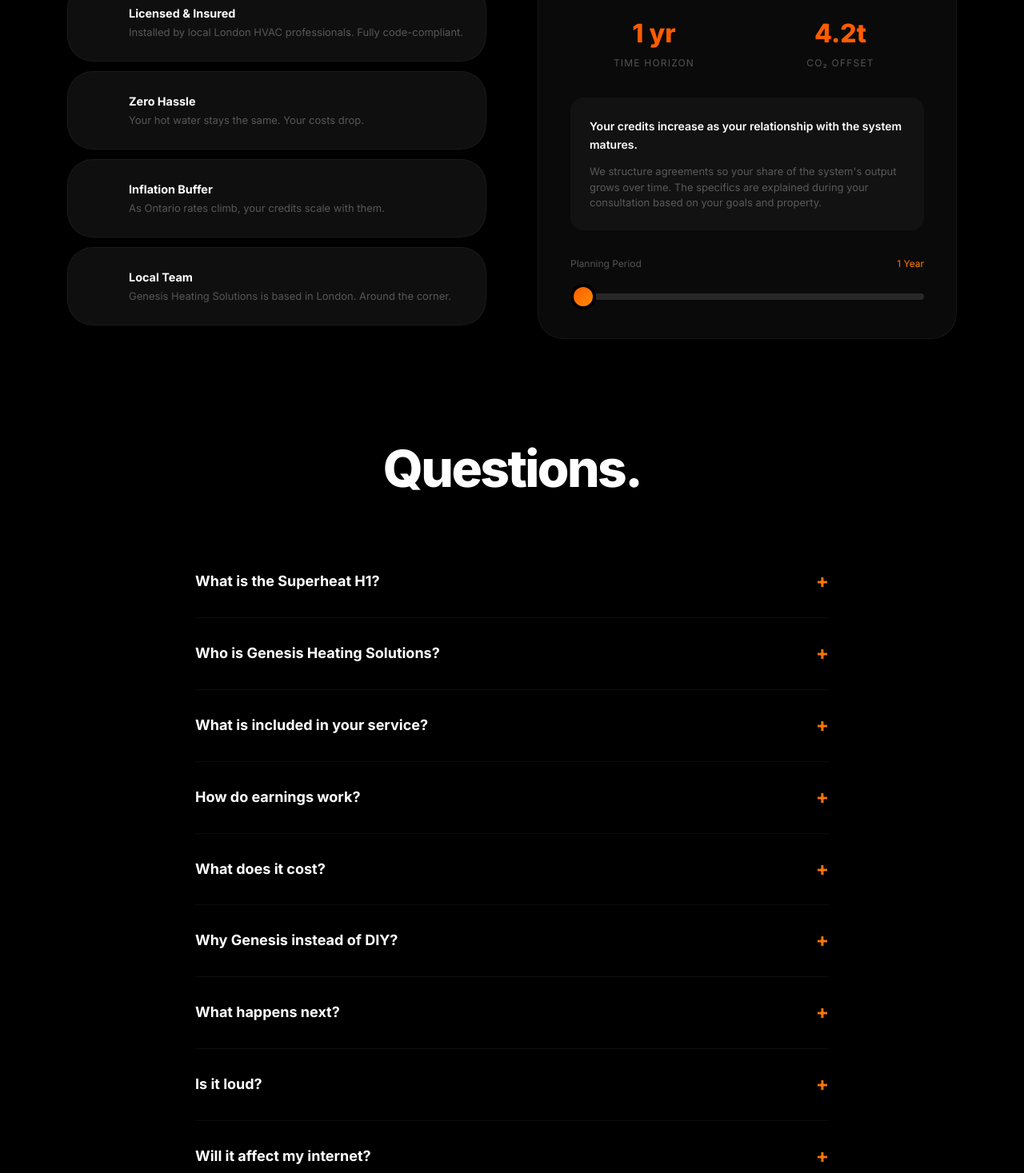
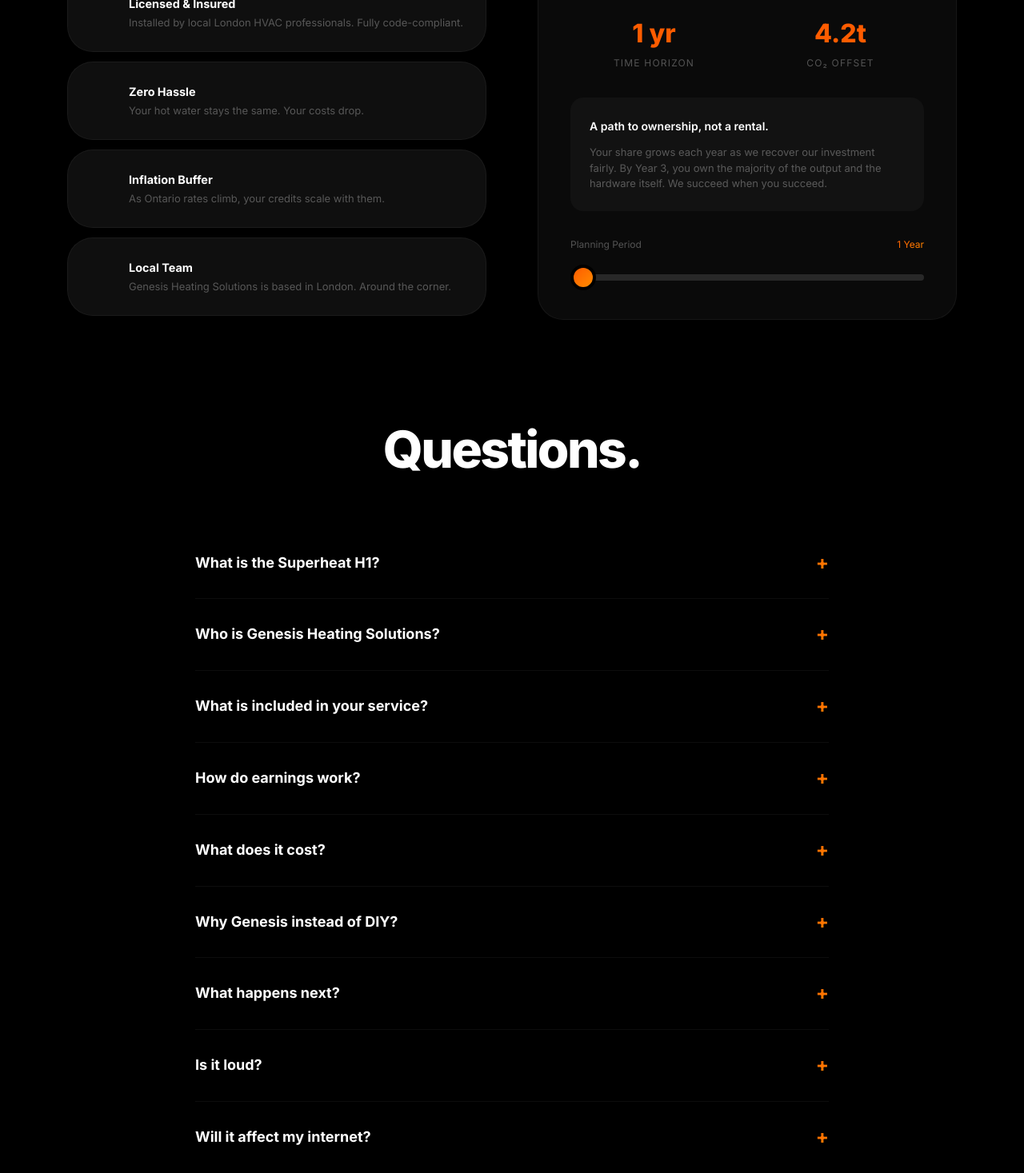
Before and after one commit to London-mining-company/genesis-heating, a Preact app: page / in a window 1280 px wide. Shown: the part 2992-4459 px from the top of the page at 80% size. Built offline with nearby package versions, Linux system fonts and the light colour scheme.

Commit message:
Fair Partnership v39.0: Path to ownership model - customers own 80%+ and hardware by Year 3

```diff
--- a/src/App.tsx
+++ b/src/App.tsx
@@ -90,8 +90,8 @@ const FAQS = [
     { q: 'What is the Superheat H1?', a: 'A water heater that earns. It uses advanced processors to perform computing tasks - capturing the heat they produce to warm your water. One watt, two purposes.' },
     { q: 'Who is Genesis Heating Solutions?', a: 'A London-based team with deep roots in HVAC and Bitcoin mining. We bring decades of combined experience to help homeowners turn wasted heat into value - professionally installed, locally supported.' },
     { q: 'What is included in your service?', a: 'Everything. We handle the complex parts: mining pool configuration, wallet setup assistance, professional HVAC installation, permits, and ongoing support. You just enjoy lower heating costs.' },
-    { q: 'How do earnings work?', a: 'The system generates utility credits monthly. How much you receive depends on which service agreement you select during your consultation. Credits are paid in CAD and grow over time. We handle all the technical monitoring—you just see the results.' },
-    { q: 'What does it cost?', a: 'We offer flexible options, including zero upfront solutions. Pricing depends on your property type and preferences. Every consultation includes a transparent breakdown of what you pay versus what you receive. No surprises.' },
+    { q: 'How do earnings work?', a: 'Your share of the system output grows over time. We structure agreements so you receive more each year as we recover our investment fairly. By Year 3, you receive the majority of rewards. Credits are paid monthly in CAD, and we handle all the technical management.' },
+    { q: 'What does it cost?', a: 'We offer two paths: own the hardware immediately for maximum value, or grow into ownership with minimal upfront cost. Both are designed as win-win partnerships where you end up owning the asset. Pricing and timelines are explained transparently during your consultation.' },
     { q: 'Why Genesis instead of DIY?', a: 'Mining pool optimization, energy-balanced HVAC integration, and secure hardware management require industrial-grade expertise. We provide a professional service agreement that ensures your system stays profitable and your hot water stays constant, without you ever having to touch the technical side.' },
     { q: 'What happens next?', a: 'Join the waitlist now. In Spring 2026, we will reach out to schedule a free consultation - no pressure, just a conversation to see if the system makes sense for your home.' },
     { q: 'Is it loud?', a: 'About as loud as a quiet desk fan. Most units go in basements or utility rooms.' },
@@ -217,9 +217,9 @@ const SavingsCalculator = () => {
                     </div>
                 </div>
                 <div style={{ padding: '1.5rem', background: 'rgba(255,255,255,0.03)', borderRadius: '16px', marginBottom: '2rem' }}>
-                    <p style={{ fontSize: '14px', marginBottom: '0.75rem', fontWeight: '600' }}>Your credits increase as your relationship with the system matures.</p>
+                    <p style={{ fontSize: '14px', marginBottom: '0.75rem', fontWeight: '600' }}>A path to ownership, not a rental.</p>
                     <p className="text-dim" style={{ fontSize: '13px', lineHeight: '1.5' }}>
-                        We structure agreements so your share of the system's output grows over time. The specifics are explained during your consultation based on your goals and property.
+                        Your share grows each year as we recover our investment fairly. By Year 3, you own the majority of the output and the hardware itself. We succeed when you succeed.
                     </p>
                 </div>
                 <div style={{ marginTop: '2rem' }}>
```
Also changed, not shown: 1 other file (tests, documents, lock files or other folders).
